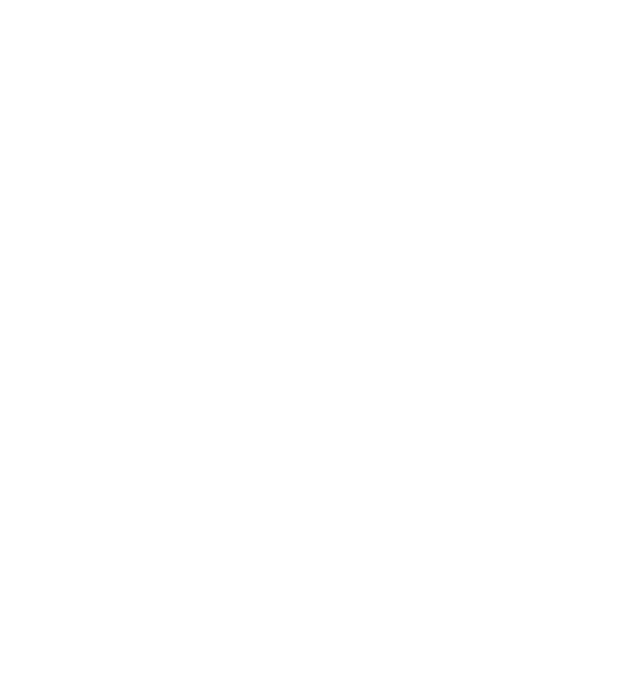
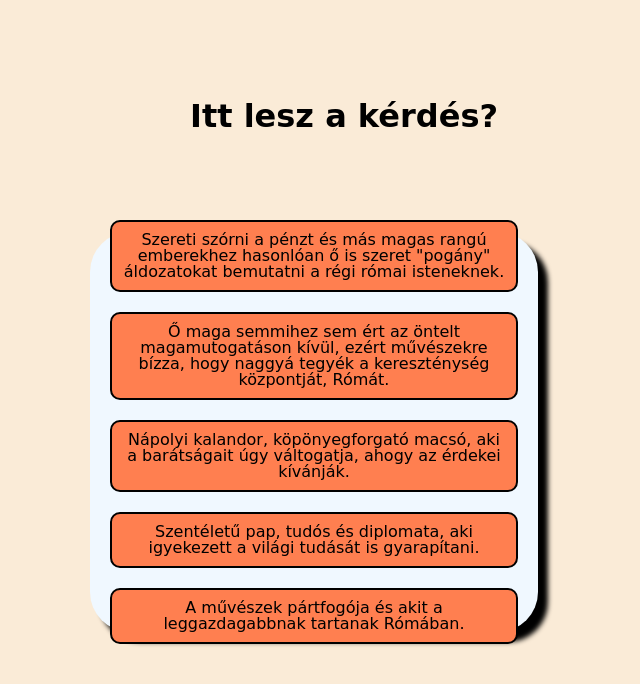
Before and after one commit to mskvszkyt/QuizEr, a plain HTML site: page index.html in a window 1280 px wide. Shown: the whole page, without its empty margins (296-936 px from the left). Drawn offline with Linux system fonts and the light colour scheme.

Commit message:
html, css design

```diff
--- a/index.html
+++ b/index.html
@@ -8,6 +8,15 @@
     <title>Document</title>
 </head>
 <body>
-
+    <div class="container">
+        <h1 class="question">Itt lesz a kérdés?</h1>
+        <div class="quiz-options">
+            <div class="quiz-option">Szereti szórni a pénzt és más magas rangú emberekhez hasonlóan ő is szeret "pogány" áldozatokat bemutatni a régi római isteneknek.</div>
+            <div class="quiz-option">Ő maga semmihez sem ért az öntelt magamutogatáson kívül, ezért művészekre bízza, hogy naggyá tegyék a kereszténység központját, Rómát.</div>
+            <div class="quiz-option">Nápolyi kalandor, köpönyegforgató macsó, aki a barátságait úgy váltogatja, ahogy az érdekei kívánják.</div>
+            <div class="quiz-option">Szentéletű pap, tudós és diplomata, aki igyekezett a világi tudását is gyarapítani.</div>
+            <div class="quiz-option">A művészek pártfogója és akit a leggazdagabbnak tartanak Rómában.</div>
+        </div>
+    </div>
 </body>
 </html>
--- a/quiz.csv
+++ b/quiz.csv
@@ -1 +1,7 @@
 tétel;esemény;válasz;kép#1;kép#2;kép#3;kép#4...
+Herczeg_Ferenc_Az_Élet_kapuja;Agostino Chigire?;A művészek pártfogója és akit a leggazdagabbnak tartanak Rómában.;
+Herczeg_Ferenc_Az_Élet_kapuja;Cardulora?;Szentéletű pap, tudós és diplomata, aki igyekezett a világi tudását is gyarapítani.;
+Herczeg_Ferenc_Az_Élet_kapuja;Vico Hannibalra?;Nápolyi kalandor, köpönyegforgató macsó, aki a barátságait úgy váltogatja, ahogy az érdekei kívánják.;
+Herczeg_Ferenc_Az_Élet_kapuja;II. Juliusra?;Ő maga semmihez sem ért az öntelt magamutogatáson kívül, ezért művészekre bízza, hogy naggyá tegyék a kereszténység központját, Rómát.;
+Herczeg_Ferenc_Az_Élet_kapujac;Medici Giovannire?;Szereti szórni a pénzt és más magas rangú emberekhez hasonlóan ő is szeret "pogány" áldozatokat bemutatni a régi római isteneknek.;
+Csokonai_Mihály_stílusszintézisek;
--- a/scripts.js
+++ b/scripts.js
@@ -0,0 +1,3 @@
+const SOROK = [
+    {"tétel":"Herczeg_Ferenc","esemény":"Hol játszódik a mű?","válasz":"Róma"},
+];
--- a/style.css
+++ b/style.css
@@ -1,17 +1,5 @@
 /*#region CSS reset*/
-html, body, div, span, applet, object, iframe,
-h1, h2, h3, h4, h5, h6, p, blockquote, pre,
-a, abbr, acronym, address, big, cite, code,
-del, dfn, em, img, ins, kbd, q, s, samp,
-small, strike, strong, sub, sup, tt, var,
-b, u, i, center,
-dl, dt, dd, ol, ul, li,
-fieldset, form, label, legend,
-table, caption, tbody, tfoot, thead, tr, th, td,
-article, aside, canvas, details, embed,
-figure, figcaption, footer, header, hgroup,
-menu, nav, output, ruby, section, summary,
-time, mark, audio, video {
+* {
     margin: 0;
     padding: 0;
     border: 0;
@@ -19,27 +7,93 @@ time, mark, audio, video {
     font: inherit;
     vertical-align: baseline;
 }
+
 /* HTML5 display-role reset for older browsers */
-article, aside, details, figcaption, figure,
-footer, header, hgroup, menu, nav, section {
+article,
+aside,
+details,
+figcaption,
+figure,
+footer,
+header,
+hgroup,
+menu,
+nav,
+section {
     display: block;
 }
+
 body {
     line-height: 1;
 }
-ol, ul {
+
+ol,
+ul {
     list-style: none;
 }
-blockquote, q {
+
+blockquote,
+q {
     quotes: none;
 }
-blockquote:before, blockquote:after,
-q:before, q:after {
+
+blockquote:before,
+blockquote:after,
+q:before,
+q:after {
     content: '';
     content: none;
 }
+
 table {
     border-collapse: collapse;
     border-spacing: 0;
 }
+
 /*#endregion */
+
+*{
+    font-family:cursive;
+}
+
+@media screen and (min-width: 768px) {}
+
+body{
+    background-color: antiquewhite;
+}
+
+.container {
+    display: grid;
+    justify-content: center;
+    align-items: center;
+}
+
+.quiz-options {
+    width: 35vw;
+    height: 50vh;
+    background-color: aliceblue;
+    border-radius: 40px;
+    box-shadow: 10px 10px 5px black;
+    display: flex;
+    align-items: center;
+    justify-content: center;
+    flex-direction: column;
+}
+
+h1{
+    justify-self: center;
+    font-size: 2rem;
+    font-weight: bold;
+    margin: 100px;
+}
+
+.quiz-option{
+    margin: 10px;
+    padding: 10px;
+    width: 30vw;
+    background-color:coral;
+    border-radius: 10px;
+    text-align: center;
+    cursor: pointer;
+    border: 2px solid black;
+}
```
Also changed, not shown: 11 other files. Lines whose indentation alone changed are shown as unchanged.
